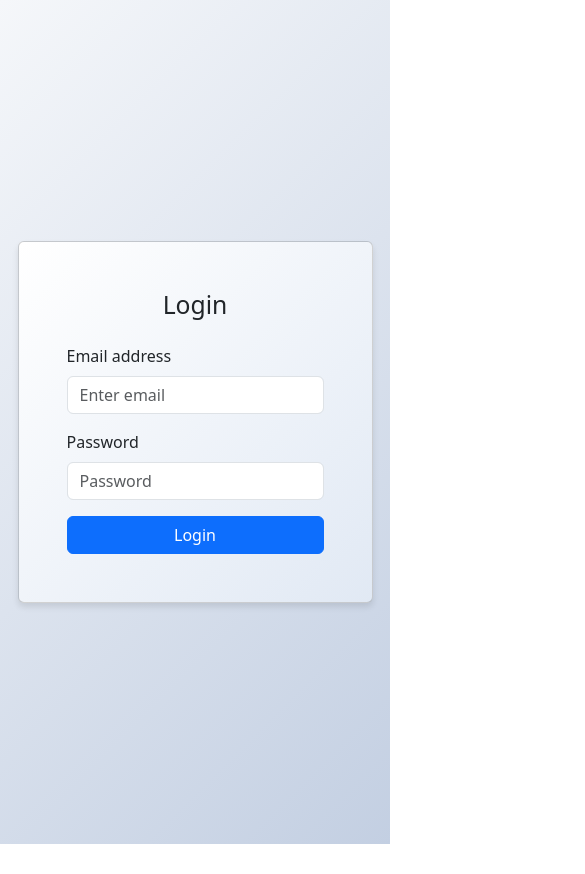
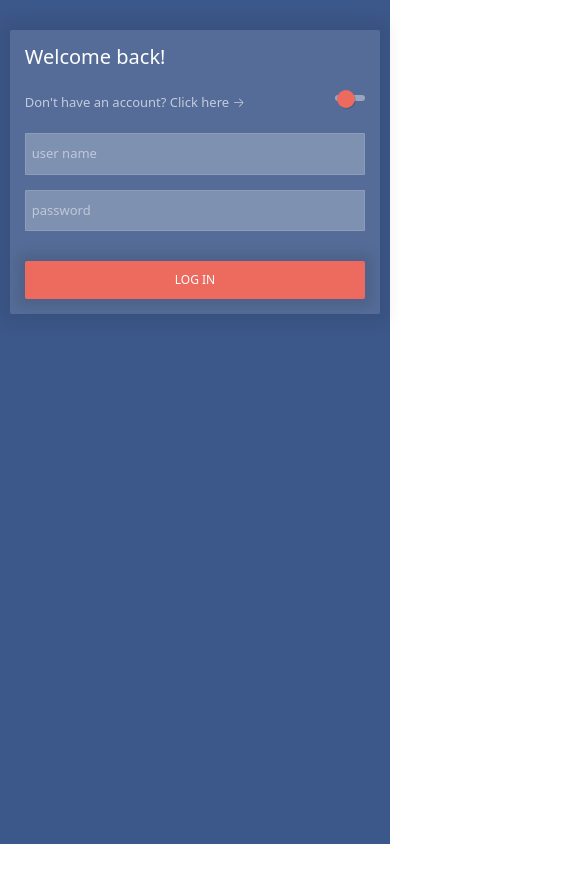
Before and after one commit to Dhruvi45/product-analytics-dashboard, a React (Create React App) app in the folder client/: page /login in a window 390 px wide. Shown: the top 874 px of the page, 585 px wide, since content can reach past the window. Before the commit the page ends 844 px from the top, so only its background shows below. Built offline with nearby package versions, Linux system fonts and the light colour scheme.

Commit message:
new login

```diff
--- a/client/src/component/Login.tsx
+++ b/client/src/component/Login.tsx
@@ -1,4 +1,4 @@
-import React from 'react';
+import React, { useState } from 'react';
 import { useForm } from 'react-hook-form';
 import { useNavigate } from 'react-router-dom';
 import { Container, Form, Button, Row, Col, Card } from 'react-bootstrap';
@@ -7,47 +7,89 @@ interface LoginFormInputs {
   email: string;
   password: string;
 }
+const initialMode = 'login';
+const Login: React.FC = () => {
+  const [mode, setMode] = useState(initialMode);
 
-const Login: React.FC = () => {
-  const { register, handleSubmit } = useForm<LoginFormInputs>();
-  const navigate = useNavigate();
+    const toggleMode = () => {
+        setMode(mode === 'login' ? 'signup' : 'login');
+    };
+    const onSubmit =()=>{
+        console.log('submit');
+    }
 
-  const onSubmit = (data: LoginFormInputs) => {
-    const users = JSON.parse(localStorage.getItem('users') || '[]');
-    const user = users.find((user: any) => user.email === data.email && user.password === data.password);
-
-    navigate('/');
-    localStorage.setItem('currentUser', JSON.stringify(user));
-    // if (user) {
-    // } else {
-    //   alert('Invalid email or password');
-    // }
-  };
-
-  return (
-    <Container className="custom-container">
-      <Row className="justify-content-center align-items-center" style={{ minHeight: '100vh' }}>
-        <Col xs={12}>
-          <Card className="custom-card">
-            <Card.Body>
-              <h2 className="text-center mb-4">Login</h2>
-              <Form onSubmit={handleSubmit(onSubmit)}>
-                <Form.Group className='mb-3'>
-                  <Form.Label>Email address</Form.Label>
-                  <Form.Control type="email" placeholder="Enter email" {...register('email', { required: true })} />
-                </Form.Group>
-                <Form.Group className='mb-3'>
-                  <Form.Label>Password</Form.Label>
-                  <Form.Control type="password" placeholder="Password" {...register('password', { required: true })} />
-                </Form.Group>
-                <Button variant="primary" type="submit" className="w-100">Login</Button>
-              </Form>
-            </Card.Body>
-          </Card>
-        </Col>
-      </Row>
-    </Container>
-  );
+    return (
+        <div>
+            <div className={`form-block-wrapper form-block-wrapper--is-${mode}`} ></div>
+            <section className={`form-block form-block--is-${mode}`}>
+                <header className="form-block__header">
+                    <h1>{mode === 'login' ? 'Welcome back!' : 'Sign up'}</h1>
+                    <div className="form-block__toggle-block">
+                        <span>{mode === 'login' ? 'Don\'t' : 'Already'} have an account? Click here &#8594;</span>
+                        <input id="form-toggler" type="checkbox" onClick={toggleMode} />
+                        <label htmlFor="form-toggler"></label>
+                    </div>
+                </header>
+                <LoginForm mode={mode} onSubmit={onSubmit} />
+            </section>
+        </div>
+    );
 };
 
+const LoginForm = ({ mode, onSubmit }:any) => (
+    <form onSubmit={onSubmit}>
+        <div className="form-block__input-wrapper">
+            <div className="form-group form-group--login">
+                <input
+                    className="form-group__input"
+                    type="text"
+                    id="username"
+                    placeholder="user name"
+                    disabled={mode === 'signup'}
+                />
+                <input
+                    className="form-group__input"
+                    type="password"
+                    id="password"
+                    placeholder="password"
+                    disabled={mode === 'signup'}
+                />
+            </div>
+            <div className="form-group form-group--signup">
+                <input
+                    className="form-group__input"
+                    type="text"
+                    id="fullname"
+                    placeholder="full name"
+                    disabled={mode === 'login'}
+                />
+                <input
+                    className="form-group__input"
+                    type="email"
+                    id="email"
+                    placeholder="email"
+                    disabled={mode === 'login'}
+                />
+                <input
+                    className="form-group__input"
+                    type="password"
+                    id="createpassword"
+                    placeholder="password"
+                    disabled={mode === 'login'}
+                />
+                <input
+                    className="form-group__input"
+                    type="password"
+                    id="repeatpassword"
+                    placeholder="repeat password"
+                    disabled={mode === 'login'}
+                />
+            </div>
+        </div>
+        <button className="button button--primary full-width" type="submit">
+            {mode === 'login' ? 'Log In' : 'Sign Up'}
+        </button>
+    </form>
+);
+
 export default Login;
--- a/client/src/css/auth.css
+++ b/client/src/css/auth.css
@@ -1,22 +1,318 @@
+@import url('https://fonts.googleapis.com/css?family=Open+Sans:300,400,700');
+
+html, body, .container, #app {
+    width: 100%;
+    height: 100%;
+}
+
 body {
-    background: linear-gradient(135deg, #f5f7fa 0%, #c3cfe2 100%);
-    min-height: 100vh;
-    display: flex;
-    justify-content: center;
-    align-items: center;
-    margin: 0;
-  }
+    font-family: 'Open Sans', sans-serif;
+    font-size: 16px;
+    color: #fff;
+    margin: 0 !important;
+}
 
-  .custom-card {
-    background: linear-gradient(135deg, #ffffff 0%, #e1e9f4 100%);
+.app {
+    position: absolute;
+    top: 0;
+    left: 0;
+    right: 0;
+    height: 100%;
+    overflow-y: scroll;
+    background-image: url('https://unsplash.it/1366/768?image=568');
+    background-repeat: no-repeat;
+    background-size: cover;
+}
+
+.form-block-wrapper {
+    position: fixed;
+    top: 0;
+    left: 0;
+    right: 0;
+    height: 100%;
+    transition: all .85s ease-in-out;
+}
+
+.form-block-wrapper--is-login {
+    opacity: .92;
+    background-color: #2C497F;
+}
+
+.form-block-wrapper--is-signup {
+    opacity: .94;
+    background-color: #433B7C;
+}
+
+.form-block {
+    position: relative;
+    margin: 100px auto 0;
+    width: 285px;
+    padding: 25px;
+    background: rgba(255, 255, 255, .13);
+    border-radius: 2px;
+    color: #fff;
+    box-shadow: 0px 0px 16px 9px rgba(0, 0, 0, 0.07);
+}
+
+.form-block__header {
+    margin-bottom: 20px;
+}
+
+.form-block__header h1 {
+    font-size: 30px;
+    margin: 0 0 20px;
+}
+
+.form-block__toggle-block {
+    position: relative;
+}
+
+.form-block__toggle-block span {
+    font-size: 13px;
+    font-weight: 300;
+    color: rgba(255, 255, 255, .65);
+}
+
+.form-block__input-wrapper {
+    height: 126px;
+    position: relative;
+    margin-bottom: 2px;
+    transition: all .25s cubic-bezier(.36,1,.62,.98) .3s;
+}
+
+.form-block--is-signup .form-block__input-wrapper {
+    height: 252px;
+    transition: all .5s cubic-bezier(.36,1,.62,.98) .2s;
+}
+
+.form-group--signup {
+    position: absolute;
+    top: 0;
+    left: 150%;
+    width: 100%;
+}
+
+.form-group__input {
+    display: block;
+    font-size: 15px;
+    color: #fff;
+    width: 100%;
+    box-sizing: border-box;
+    font-size: 16px;
+    padding: 14px 10px;
+    margin-bottom: 15px;
+    background: rgba(255, 255, 255, .25);
+    border: 1px solid rgba(255, 255, 255, .1);
+    border-radius: 1px;
+}
+
+.form-group__input:focus {
+    outline: none;
+    border: 1px solid #fff;
+    background: transparent;
+}
+
+.form-block--is-signup .form-group__input {
+    transform: translateX(-150%);
+}
+
+.form-group--login .form-group__input {
+    opacity: 1;
+}
+
+.form-block--is-signup .form-group--login .form-group__input {
+    opacity: 0;
+}
+
+.form-group--signup .form-group__input {
+    opacity: 0;
+}
+
+.form-block--is-signup .form-group--signup .form-group__input {
+    opacity: 1;
+}
+
+.form-group__input:nth-of-type(1) {
+    transition: transform .35s cubic-bezier(.36,1,.62,.98) .085s, opacity .3s ease-in-out .2s, background .15s ease-in-out, border .3s ease-in-out;
+}
+
+.form-group__input:nth-of-type(2) {
+    transition: transform .35s cubic-bezier(.36,1,.62,.98) .17s, opacity .3s ease-in-out .2s, background .15s ease-in-out, border .3s ease-in-out;
+}
+
+.form-group__input:nth-of-type(3) {
+    transition: transform .35s cubic-bezier(.36,1,.62,.98) .255s, opacity .3s ease-in-out .2s, background .15s ease-in-out, border .3s ease-in-out;
+}
+
+.form-group__input:nth-of-type(4) {
+    transition: transform .35s cubic-bezier(.36,1,.62,.98) .34s, opacity .3s ease-in-out .2s, background .15s ease-in-out, border .3s ease-in-out;
+}
+
+.button {
+    display: inline-block;
+    padding: 15px 12px;
+    margin-bottom: 0;
+    font-size: 16px;
+    font-weight: 400;
+    text-transform: uppercase;
+    text-align: center;
+    white-space: nowrap;
+    vertical-align: middle;
+    cursor: pointer;
+    background-image: none;
     border: none;
-    border-radius: 15px;
-    box-shadow: 0 4px 6px rgba(0, 0, 0, 0.1);
-    padding: 2rem;
+    border-radius: 2px;
+    transition: all .2s ease-in-out;
+    box-shadow: 0px 0px 13px 8px rgba(0, 0, 0, 0.1);
+}
+
+.button--primary {
+    background: #ED6A5E;
+    color: #fff;
+}
+
+.button:hover {
+    box-shadow: 0px 0px 18px 15px rgba(0, 0, 0, 0.15);
+}
+
+.full-width {
     width: 100%;
-    max-width: 400px;
-  }
+}
 
-  .custom-container {
-    max-width: 400px;
-  }
+input[type="checkbox"] {
+    display: none;
+}
+
+input[type="checkbox"] + label:before {
+    content: '';
+    display: block;
+    position: absolute;
+    top: 10px;
+    right: 0;
+    width: 43px;
+    height: 8px;
+    background: rgba(255, 255, 255, .4);
+    cursor: pointer;
+    border-radius: 50px;
+}
+
+input[type="checkbox"] + label:after {
+    content: '';
+    display: block;
+    position: absolute;
+    top: 1px;
+    right: 18px;
+    width: 25px;
+    height: 25px;
+    background: #ED6A5E;
+    cursor: pointer;
+    border-radius: 50%;
+    box-shadow: 1px 1px 0px 0px rgba(0, 0, 0, 0.15);
+    transition: all .3s ease-in-out;
+}
+
+input[type="checkbox"]:checked + label:after {
+    right: 0;
+}
+
+::-webkit-input-placeholder { /* Chrome/Opera/Safari */
+    font-weight: 300;
+    color: rgba(255, 255, 255, .5);
+}
+
+::-moz-placeholder { /* Firefox 19+ */
+    font-weight: 300;
+    color: rgba(255, 255, 255, .5);
+}
+
+:-ms-input-placeholder { /* IE 10+ */
+    font-weight: 300;
+    color: rgba(255, 255, 255, .5);
+}
+
+:-moz-placeholder { /* Firefox 18- */
+    font-weight: 300;
+    color: rgba(255, 255, 255, .5);
+}
+
+.tooltip {
+    padding: 7px;
+    border-radius: 1px;
+    background: rgba(0, 0, 0, .5);
+    color: #fff;
+    font-size: 12px;
+    position: absolute;
+    top: -10px;
+    right: 0;
+}
+
+/* Responsive Styles */
+@media (max-width: 768px) {
+    .form-block {
+        width: 85%;
+        margin: 50px auto 0;
+        padding: 20px;
+    }
+
+    .form-block__header h1 {
+        font-size: 24px;
+    }
+
+    .form-group__input {
+        font-size: 14px;
+        padding: 12px 8px;
+    }
+
+    .button {
+        padding: 12px 10px;
+        font-size: 14px;
+    }
+
+    input[type="checkbox"] + label:before {
+        top: 8px;
+        width: 35px;
+        height: 7px;
+    }
+
+    input[type="checkbox"] + label:after {
+        top: 1px;
+        right: 14px;
+        width: 20px;
+        height: 20px;
+    }
+}
+
+@media (max-width: 480px) {
+    .form-block {
+        width: 95%;
+        margin: 30px auto 0;
+        padding: 15px;
+    }
+
+    .form-block__header h1 {
+        font-size: 20px;
+    }
+
+    .form-group__input {
+        font-size: 13px;
+        padding: 10px 6px;
+    }
+
+    .button {
+        padding: 10px 8px;
+        font-size: 12px;
+    }
+
+    input[type="checkbox"] + label:before {
+        top: 6px;
+        width: 30px;
+        height: 6px;
+    }
+
+    input[type="checkbox"] + label:after {
+        top: 1px;
+        right: 10px;
+        width: 18px;
+        height: 18px;
+    }
+}
```
